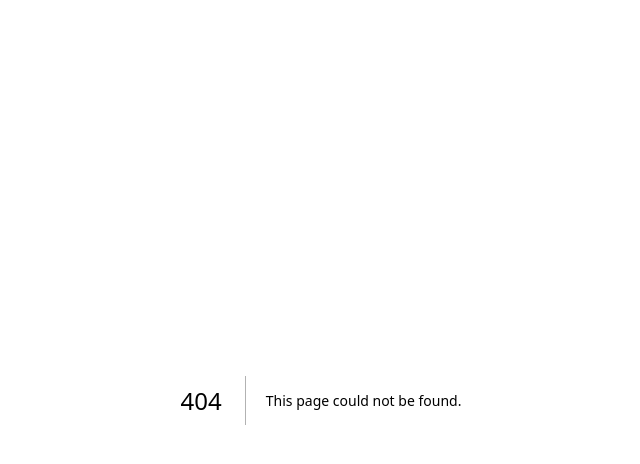
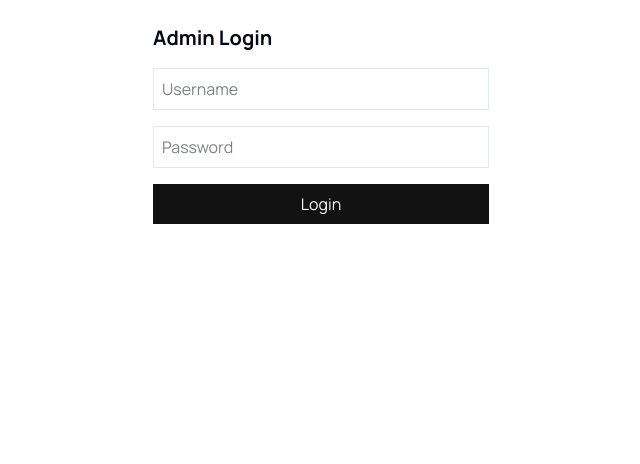
Before and after one commit to stevenpartida/franciscosroofinginc-website, a Next.js app: page /admin/login in a window 1280 px wide. Before the commit this address had no page. Shown: the top 464 px of the page, without its empty margins (319-959 px from the left). Built offline with nearby package versions, Linux system fonts and the light colour scheme.

Commit message:
Added supabase to the project

```diff
--- /dev/null
+++ b/app/(admin)/admin/login/page.tsx
@@ -0,0 +1,53 @@
+"use client";
+
+import { useState } from "react";
+import { signIn } from "next-auth/react";
+import { useRouter } from "next/navigation";
+
+export default function LoginPage() {
+  const router = useRouter();
+  const [error, setError] = useState("");
+
+  async function handleSubmit(e: React.FormEvent<HTMLFormElement>) {
+    e.preventDefault();
+    const formData = new FormData(e.currentTarget);
+
+    const res = await signIn("credentials", {
+      redirect: false,
+      username: formData.get("username"),
+      password: formData.get("password"),
+    });
+
+    if (res?.error) {
+      setError("Invalid username or password");
+    } else {
+      router.push("/admin");
+    }
+  }
+
+  return (
+    <form onSubmit={handleSubmit} className="max-w-sm mx-auto p-6 space-y-4">
+      <h1 className="text-xl font-bold">Admin Login</h1>
+      {error && <p className="text-red-600">{error}</p>}
+
+      <input
+        name="username"
+        placeholder="Username"
+        className="border p-2 w-full"
+        required
+      />
+
+      <input
+        name="password"
+        type="password"
+        placeholder="Password"
+        className="border p-2 w-full"
+        required
+      />
+
+      <button type="submit" className="bg-black text-white px-4 py-2 w-full">
+        Login
+      </button>
+    </form>
+  );
+}
--- /dev/null
+++ b/app/api/auth/[...nextauth]/route.ts
@@ -0,0 +1,29 @@
+import NextAuth from "next-auth";
+import CredentialsProvider from "next-auth/providers/credentials";
+
+const handler = NextAuth({
+  providers: [
+    CredentialsProvider({
+      name: "Credentials",
+      credentials: {
+        username: { label: "Username", type: "text" },
+        password: { label: "Password", type: "password" },
+      },
+      async authorize(credentials) {
+        if (
+          credentials?.username === process.env.ADMIN_USER &&
+          credentials?.password === process.env.ADMIN_PASS
+        ) {
+          return { id: "admin", name: "Admin" };
+        }
+        return null;
+      },
+    }),
+  ],
+  pages: {
+    signIn: "/admin/login", // your custom login page
+  },
+  secret: process.env.NEXTAUTH_SECRET,
+});
+
+export { handler as GET, handler as POST };
--- /dev/null
+++ b/app/api/test/route.ts
@@ -0,0 +1,13 @@
+// app/api/test/route.ts
+import { supabase } from "@/lib/supabase";
+import { NextResponse } from "next/server";
+
+export async function GET() {
+  const { data, error } = await supabase.from("Projects").select("*");
+
+  if (error) {
+    return NextResponse.json({ error: error.message }, { status: 500 });
+  }
+
+  return NextResponse.json(data);
+}
--- a/app/data/services.ts
+++ b/app/data/services.ts
@@ -1,9 +1,54 @@
+import { desc, image } from "framer-motion/client";
+
 export const servicesData = {
   residential: {
     title: "Our Residential Services",
     subtitle:
       "Serving homeowners across the Los Angeles area, we specialize in high-quality residential roofing services designed to protect and enhance your home. Whether you need a new roof, repairs, or routine maintenance, our experienced team delivers durable, long-lasting results with professionalism and care.",
-    services: [{}],
+    services: [
+      {
+        name: "Roof Installation",
+        description:
+          "Expert installation of various roofing systems tailored to your home’s needs, ensuring durability and aesthetic appeal.",
+        image: "",
+        link: "",
+      },
+      {
+        name: "Roof Leak Repair",
+        description:
+          "Expert installation of various roofing systems tailored to your home’s needs, ensuring durability and aesthetic appeal.",
+        image: "",
+        link: "",
+      },
+      {
+        name: "Single Replacement",
+        description:
+          "Expert installation of various roofing systems tailored to your home’s needs, ensuring durability and aesthetic appeal.",
+        image: "",
+        link: "",
+      },
+      {
+        name: "Gutter Installation",
+        description:
+          "Expert installation of various roofing systems tailored to your home’s needs, ensuring durability and aesthetic appeal.",
+        image: "",
+        link: "",
+      },
+      {
+        name: "Roof Inspection",
+        description:
+          "Expert installation of various roofing systems tailored to your home’s needs, ensuring durability and aesthetic appeal.",
+        image: "",
+        link: "",
+      },
+      {
+        name: "Storm Damage Restoration",
+        description:
+          "Expert installation of various roofing systems tailored to your home’s needs, ensuring durability and aesthetic appeal.",
+        image: "",
+        link: "",
+      },
+    ],
   },
   commercial: {
     title: "Our Commercial Services",
--- /dev/null
+++ b/lib/supabase.ts
@@ -0,0 +1,6 @@
+import { createClient } from "@supabase/supabase-js";
+
+export const supabase = createClient(
+  process.env.NEXT_PUBLIC_SUPABASE_URL!,
+  process.env.NEXT_PUBLIC_SUPABASE_ANON_KEY!
+);
--- a/package.json
+++ b/package.json
@@ -13,11 +13,13 @@
     "@hookform/resolvers": "^5.1.1",
     "@radix-ui/react-label": "^2.1.7",
     "@radix-ui/react-slot": "^1.2.3",
+    "@supabase/supabase-js": "^2.50.0",
     "class-variance-authority": "^0.7.1",
     "clsx": "^2.1.1",
     "framer-motion": "^12.5.0",
     "lucide-react": "^0.479.0",
     "next": "15.2.1",
+    "next-auth": "^4.24.11",
     "nodemailer": "^7.0.3",
     "react": "^19.0.0",
     "react-dom": "^19.0.0",
```
Also changed, not shown: 1 other file (tests, documents, lock files or other folders).
